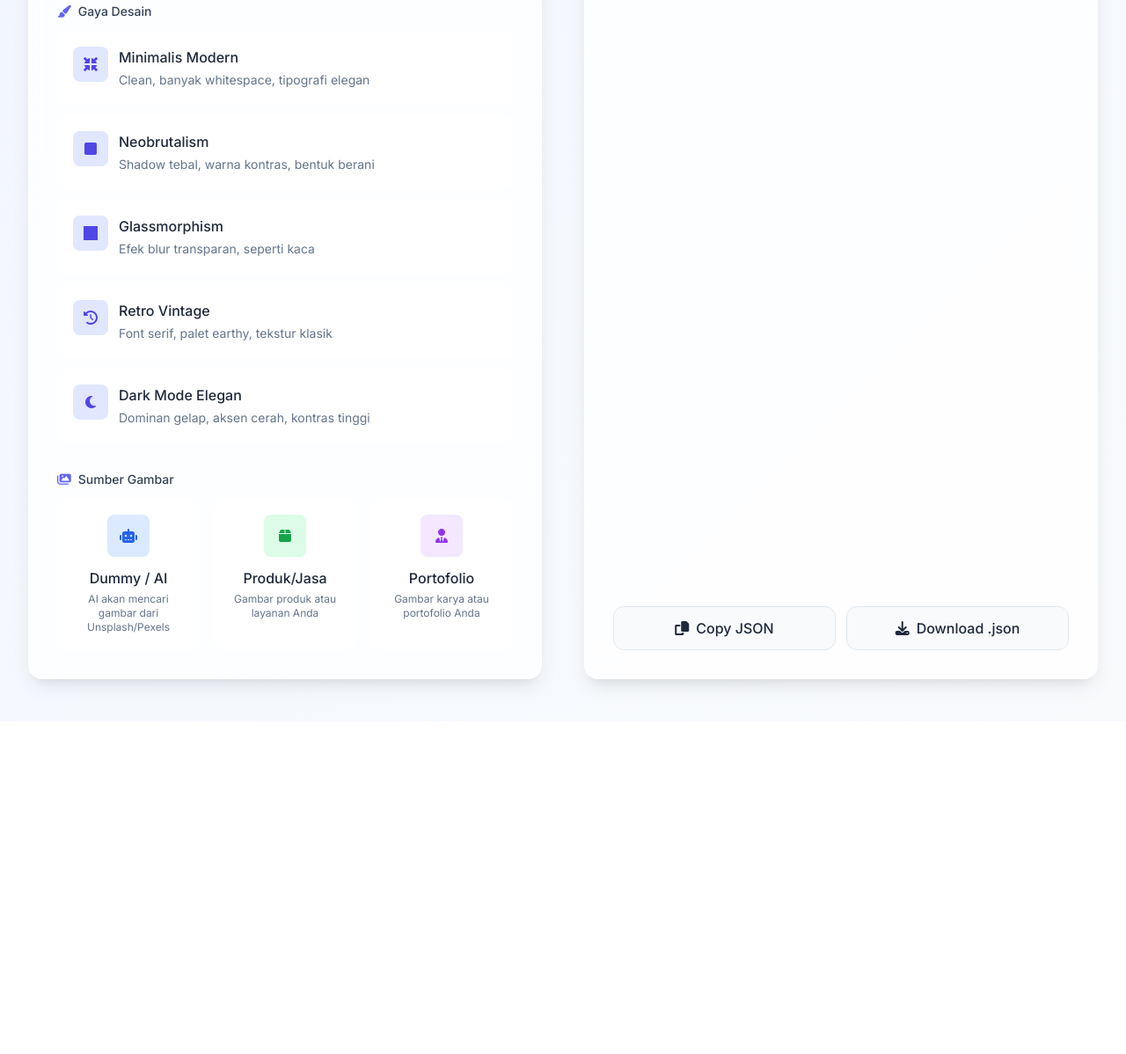
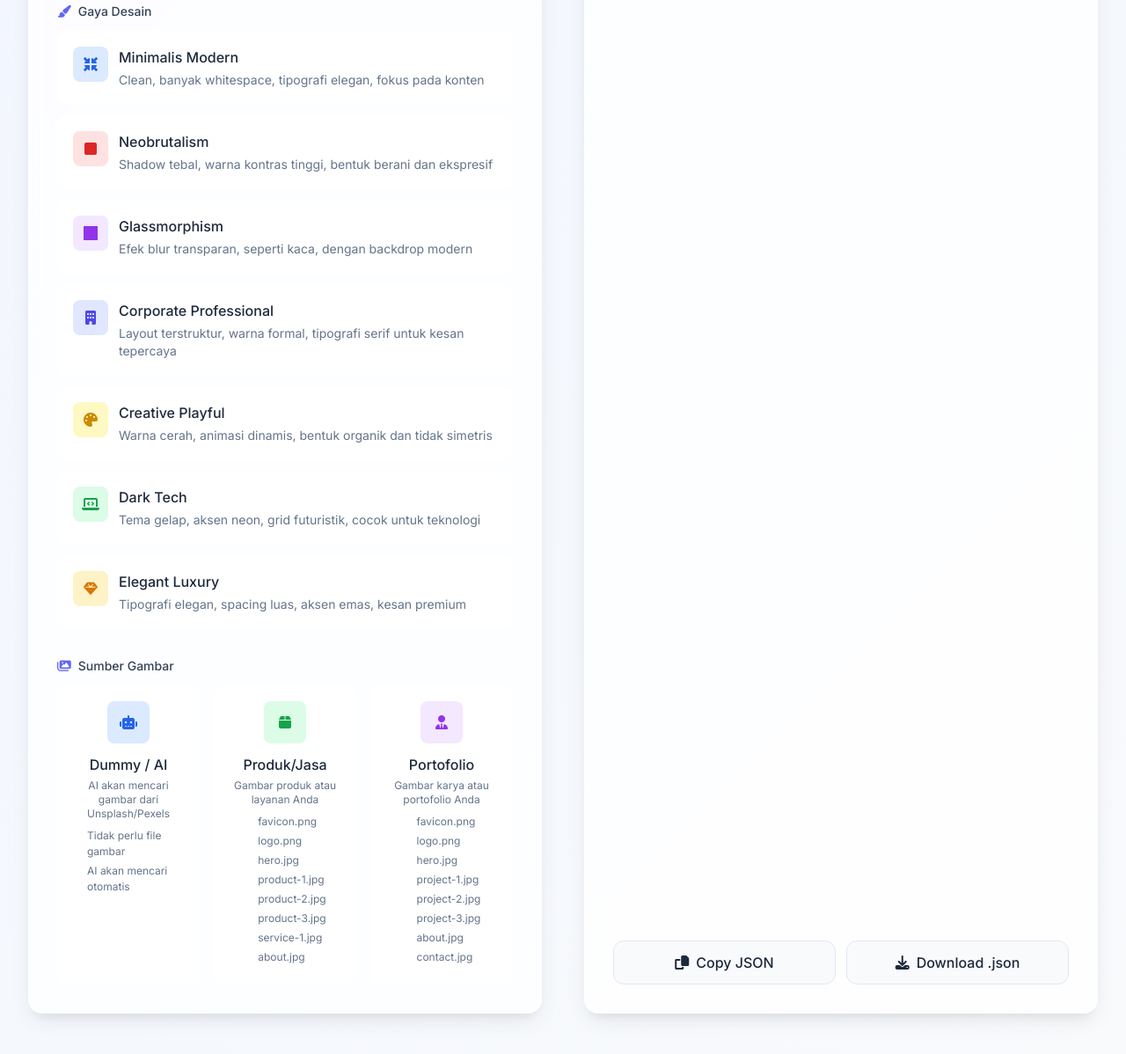
Before and after one commit to Rifqymaulanaa/Promt-Generator, a plain HTML site: page index.html in a window 1280 px wide. Shown: the part 1222-2420 px from the top of the page at 88% size. Before the commit the page ends 2042 px from the top, so only its background shows below. Drawn offline with nearby package versions, Linux system fonts and the light colour scheme.

Commit message:
Update index.html

```diff
--- a/index.html
+++ b/index.html
@@ -138,6 +138,17 @@
         .gradient-bg {
             background: linear-gradient(135deg, #667eea 0%, #764ba2 100%);
         }
+
+        .file-list {
+            font-size: 0.75rem;
+            color: #64748b;
+            margin-top: 8px;
+            padding-left: 16px;
+        }
+
+        .file-list li {
+            margin-bottom: 4px;
+        }
     </style>
 </head>
 <body class="min-h-screen py-8 px-4 md:py-12 md:px-8">
@@ -223,6 +234,10 @@
                                     </div>
                                     <h3 class="font-medium text-slate-800 mb-1">Dummy / AI</h3>
                                     <p class="text-xs text-slate-500">AI akan mencari gambar dari Unsplash/Pexels</p>
+                                    <ul class="file-list text-left">
+                                        <li>Tidak perlu file gambar</li>
+                                        <li>AI akan mencari otomatis</li>
+                                    </ul>
                                 </div>
                             </div>
 
@@ -234,6 +249,16 @@
                                     </div>
                                     <h3 class="font-medium text-slate-800 mb-1">Produk/Jasa</h3>
                                     <p class="text-xs text-slate-500">Gambar produk atau layanan Anda</p>
+                                    <ul class="file-list text-left">
+                                        <li>favicon.png</li>
+                                        <li>logo.png</li>
+                                        <li>hero.jpg</li>
+                                        <li>product-1.jpg</li>
+                                        <li>product-2.jpg</li>
+                                        <li>product-3.jpg</li>
+                                        <li>service-1.jpg</li>
+                                        <li>about.jpg</li>
+                                    </ul>
                                 </div>
                             </div>
 
@@ -245,6 +270,16 @@
                                     </div>
                                     <h3 class="font-medium text-slate-800 mb-1">Portofolio</h3>
                                     <p class="text-xs text-slate-500">Gambar karya atau portofolio Anda</p>
+                                    <ul class="file-list text-left">
+                                        <li>favicon.png</li>
+                                        <li>logo.png</li>
+                                        <li>hero.jpg</li>
+                                        <li>project-1.jpg</li>
+                                        <li>project-2.jpg</li>
+                                        <li>project-3.jpg</li>
+                                        <li>about.jpg</li>
+                                        <li>contact.jpg</li>
+                                    </ul>
                                 </div>
                             </div>
                         </div>
@@ -338,28 +373,52 @@
         const styleOptions = [
             {
                 name: "Minimalis Modern",
-                description: "Clean, banyak whitespace, tipografi elegan",
-                icon: "fas fa-minimize"
+                description: "Clean, banyak whitespace, tipografi elegan, fokus pada konten",
+                icon: "fas fa-minimize",
+                color: "text-blue-600",
+                bgColor: "bg-blue-100"
             },
             {
                 name: "Neobrutalism",
-                description: "Shadow tebal, warna kontras, bentuk berani",
-                icon: "fas fa-square"
+                description: "Shadow tebal, warna kontras tinggi, bentuk berani dan ekspresif",
+                icon: "fas fa-square",
+                color: "text-red-600",
+                bgColor: "bg-red-100"
             },
             {
                 name: "Glassmorphism",
-                description: "Efek blur transparan, seperti kaca",
-                icon: "fas fa-square-full"
+                description: "Efek blur transparan, seperti kaca, dengan backdrop modern",
+                icon: "fas fa-square-full",
+                color: "text-purple-600",
+                bgColor: "bg-purple-100"
             },
             {
-                name: "Retro Vintage",
-                description: "Font serif, palet earthy, tekstur klasik",
-                icon: "fas fa-history"
+                name: "Corporate Professional",
+                description: "Layout terstruktur, warna formal, tipografi serif untuk kesan tepercaya",
+                icon: "fas fa-building",
+                color: "text-indigo-600",
+                bgColor: "bg-indigo-100"
             },
             {
-                name: "Dark Mode Elegan",
-                description: "Dominan gelap, aksen cerah, kontras tinggi",
-                icon: "fas fa-moon"
+                name: "Creative Playful",
+                description: "Warna cerah, animasi dinamis, bentuk organik dan tidak simetris",
+                icon: "fas fa-palette",
+                color: "text-yellow-600",
+                bgColor: "bg-yellow-100"
+            },
+            {
+                name: "Dark Tech",
+                description: "Tema gelap, aksen neon, grid futuristik, cocok untuk teknologi",
+                icon: "fas fa-laptop-code",
+                color: "text-green-600",
+                bgColor: "bg-green-100"
+            },
+            {
+                name: "Elegant Luxury",
+                description: "Tipografi elegan, spacing luas, aksen emas, kesan premium",
+                icon: "fas fa-gem",
+                color: "text-amber-600",
+                bgColor: "bg-amber-100"
             }
         ];
 
@@ -419,7 +478,7 @@
 
                 styleElement.innerHTML = `
                     <div class="flex items-start">
-                        <div class="w-10 h-10 rounded-lg bg-indigo-100 text-indigo-600 flex items-center justify-center mr-3 flex-shrink-0">
+                        <div class="w-10 h-10 rounded-lg ${style.bgColor} ${style.color} flex items-center justify-center mr-3 flex-shrink-0">
                             <i class="${style.icon}"></i>
                         </div>
                         <div class="flex-1">
@@ -576,8 +635,8 @@
                 detail_project.sumber_gambar = "dummy (AI akan cari di Unsplash/Pexels)";
             } else {
                 const contohStruktur = selectedImageSource === 'produk'
-                    ? ["hero.jpg", "product-1.jpg", "product-2.jpg", "product-3.jpg", "about.jpg", "team.jpg"]
-                    : ["profile.jpg", "project-1.jpg", "project-2.jpg", "project-3.jpg", "skills.jpg", "contact.jpg"];
+                    ? ["favicon.png", "logo.png", "hero.jpg", "product-1.jpg", "product-2.jpg", "product-3.jpg", "service-1.jpg", "about.jpg"]
+                    : ["favicon.png", "logo.png", "hero.jpg", "project-1.jpg", "project-2.jpg", "project-3.jpg", "about.jpg", "contact.jpg"];
 
                 detail_project.sumber_gambar = {
                     mode: "folder",
```
